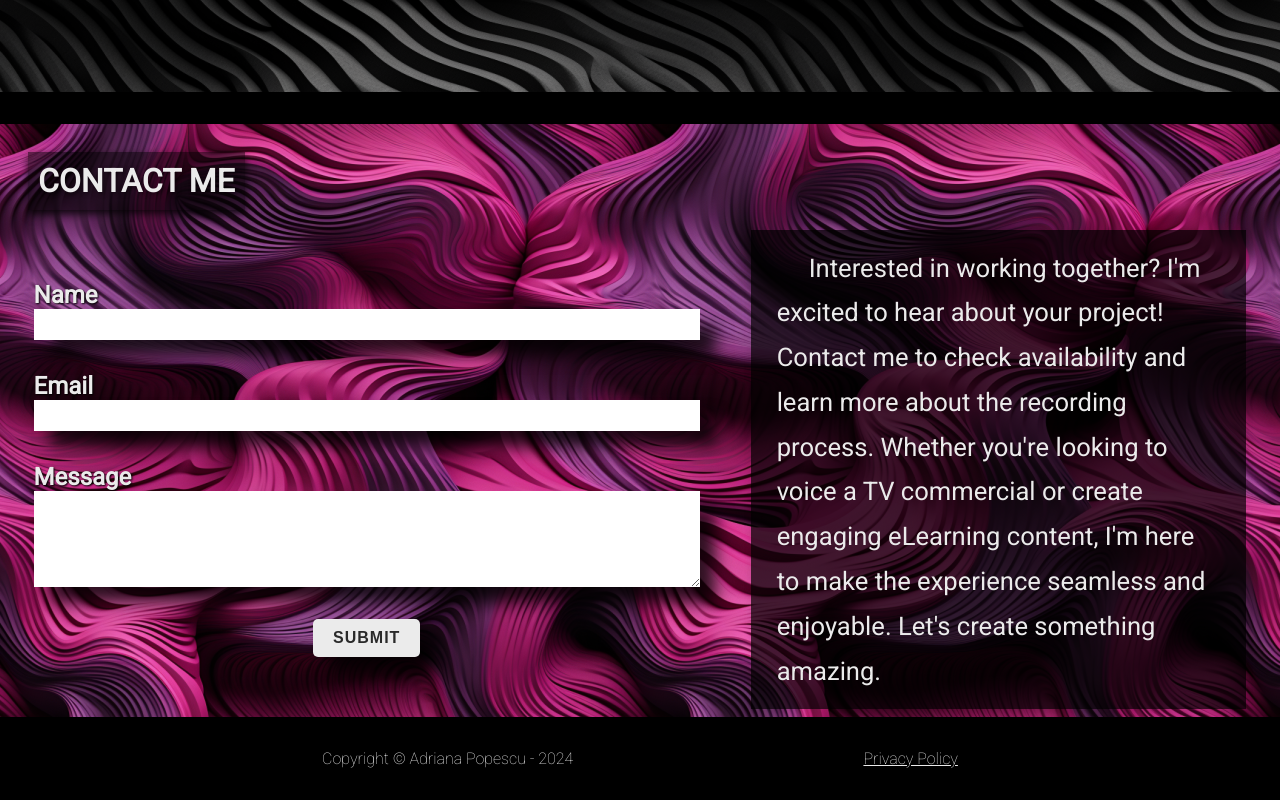
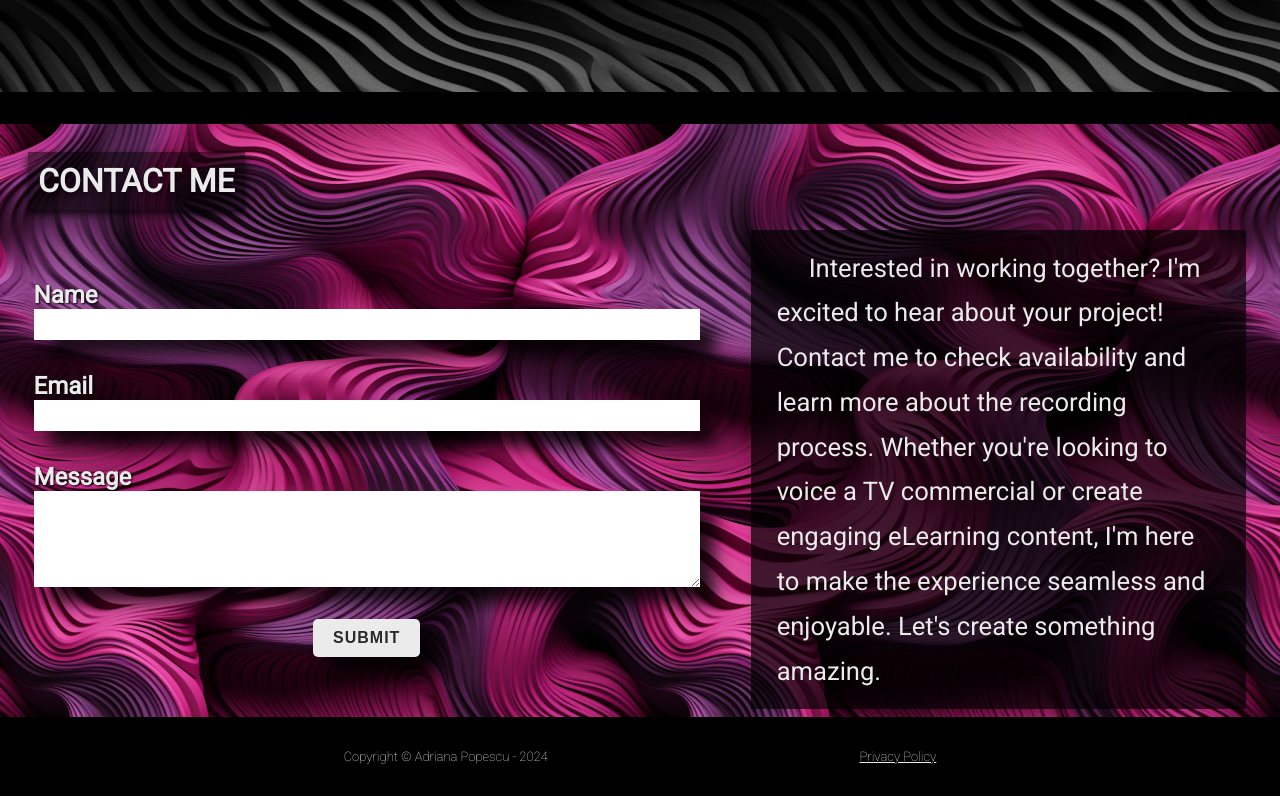
Before and after one commit to AlexVOiceover/romaniavoice2024, a website: page index.html in a window 1280 px wide. Shown: the part 3407-4207 px from the top of the page. Drawn offline with Linux system fonts and the light colour scheme.

Commit message:
small footer

```diff
--- a/styles/styles.css
+++ b/styles/styles.css
@@ -72,7 +72,6 @@ nav {
 	justify-content: space-between;
 	margin: 0;
 	gap: 1vw;
-
 }
 
 .nav-links {
@@ -118,7 +117,7 @@ nav {
 	flex-direction: column; /* Stack children vertically */
 	align-items: flex-end; /* Align items to the right */
 	flex: 1.5;
-	padding-right: 1rem;;
+	padding-right: 1rem;
 }
 
 .logo a {
@@ -142,7 +141,10 @@ nav {
 
 .samplesBox {
 	display: grid;
-	grid-template-columns: repeat(auto-fit,minmax(15rem, 1fr)); /* Creates as many columns as can fit, each at least 200px wide */
+	grid-template-columns: repeat(
+		auto-fit,
+		minmax(15rem, 1fr)
+	); /* Creates as many columns as can fit, each at least 200px wide */
 	justify-items: center; /* Center items horizontally */
 	align-items: center; /* Center items vertically */
 	gap: 2rem;
@@ -151,7 +153,6 @@ nav {
 	padding-left: clamp(0.2rem, 6vw, 5rem);
 	padding-right: clamp(0.2rem, 6vw, 5rem);
 	padding-top: 3vw;
-
 }
 
 .sample {
@@ -464,7 +465,6 @@ a {
 	visibility: hidden;
 }
 
-
 @media all and (pointer: none), (pointer: coarse) {
 	.nav-links a {
 		font-size: 0.7rem;
@@ -482,4 +482,8 @@ a {
 	.sample h3 {
 		font-size: medium;
 	}
+	footer p,
+	a {
+		font-size: small;
 	}
+}
```
Lines whose indentation alone changed are shown as unchanged.
